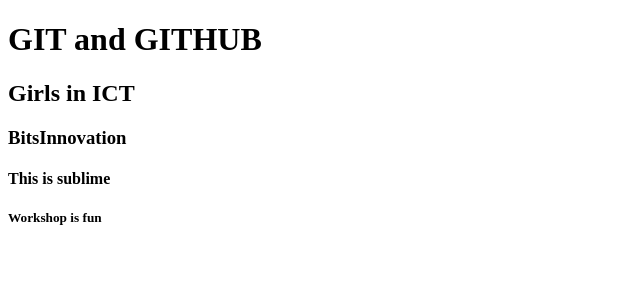
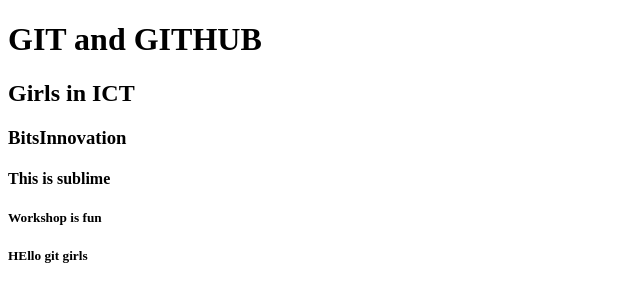
Before and after one commit to shakaayu/New, a plain HTML site: page home.html in a window 1280 px wide. Shown: the whole page, without its empty margins (0-640 px from the left). Drawn offline with Linux system fonts and the light colour scheme.

Commit message:
Hello git girls is added to home.html

```diff
--- a/home.html
+++ b/home.html
@@ -18,5 +18,8 @@
 <h5>
 Workshop is fun
 </h5>
+<h5>
+ HEllo git girls
+</h5>
 </body>
 </html>
```
